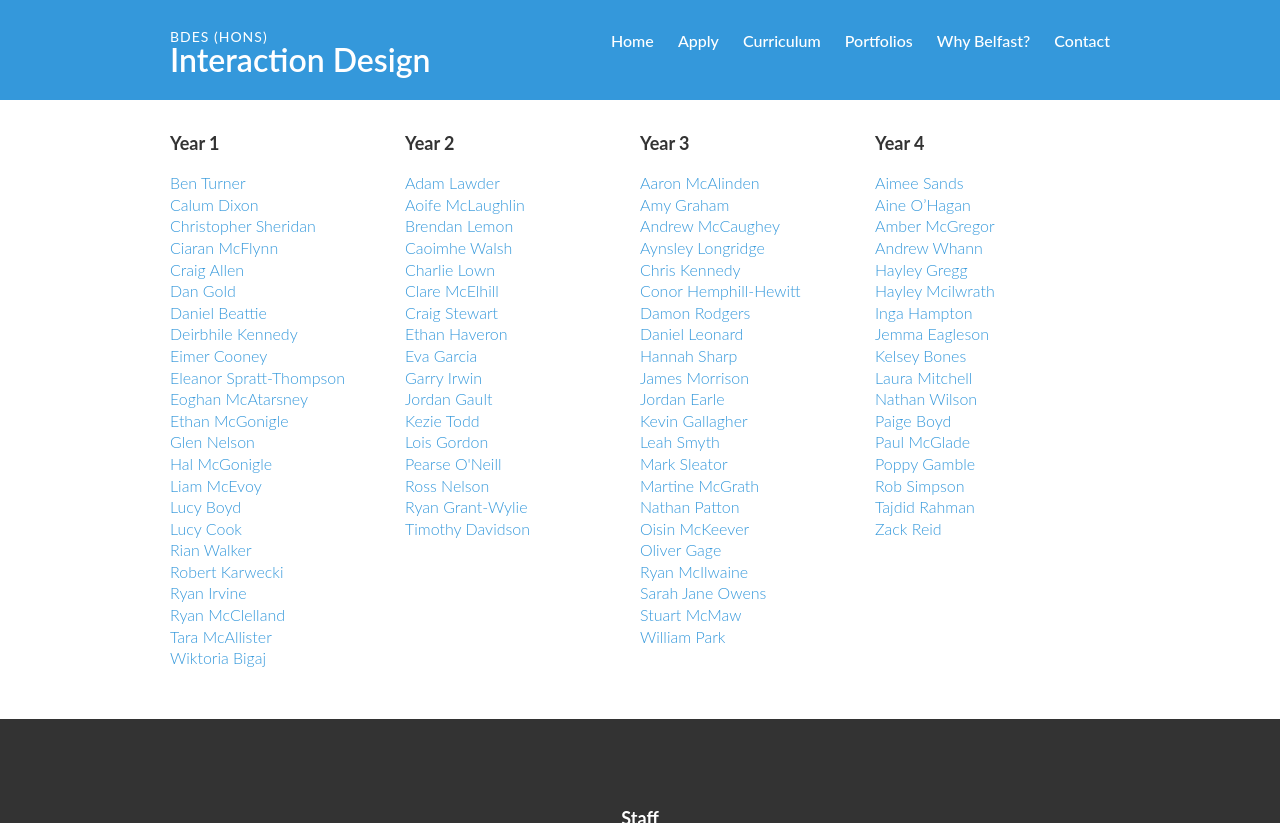
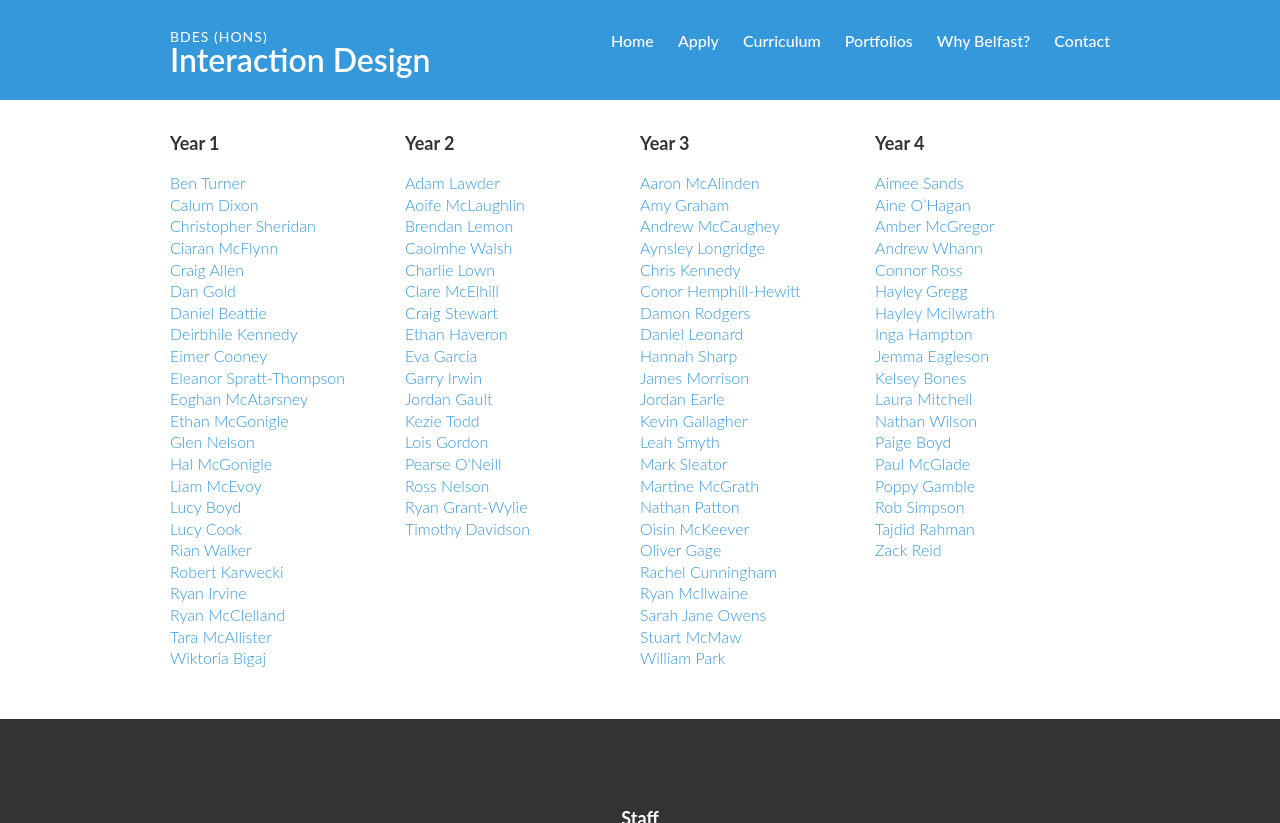
Before and after one commit to ixdbelfast/ixdbelfast.github.io, a Jekyll site: the page built from portfolios.html, in a window 1280 px wide and 900 px high, scrolled down 521 px, cut to the strip 0-823 px from the top of the window. Built offline with Jekyll 4.4.1, drawn with Linux system fonts in a browser that asks for light colours.

```diff
--- a/_data/yeargroup.yml
+++ b/_data/yeargroup.yml
@@ -132,6 +132,8 @@
       url: "https://andrewmc1994.github.io/IXD302-Portfolio-Website/"
     - name: "Sarah Jane Owens"
       url: "https://sarahjaneowens.github.io/ixd301-portfolio/index.html"
+    - name: "Rachel Cunningham"
+      url: "#"
 
 
 year4:
@@ -170,3 +172,5 @@
       url: "http://seashoreexplosions.com"
     - name: "Laura Mitchell"
       url: "https://lauramitchell13.github.io/Jekyll2/index.html"
+    - name: "Connor Ross"
+      url: "#"
```
